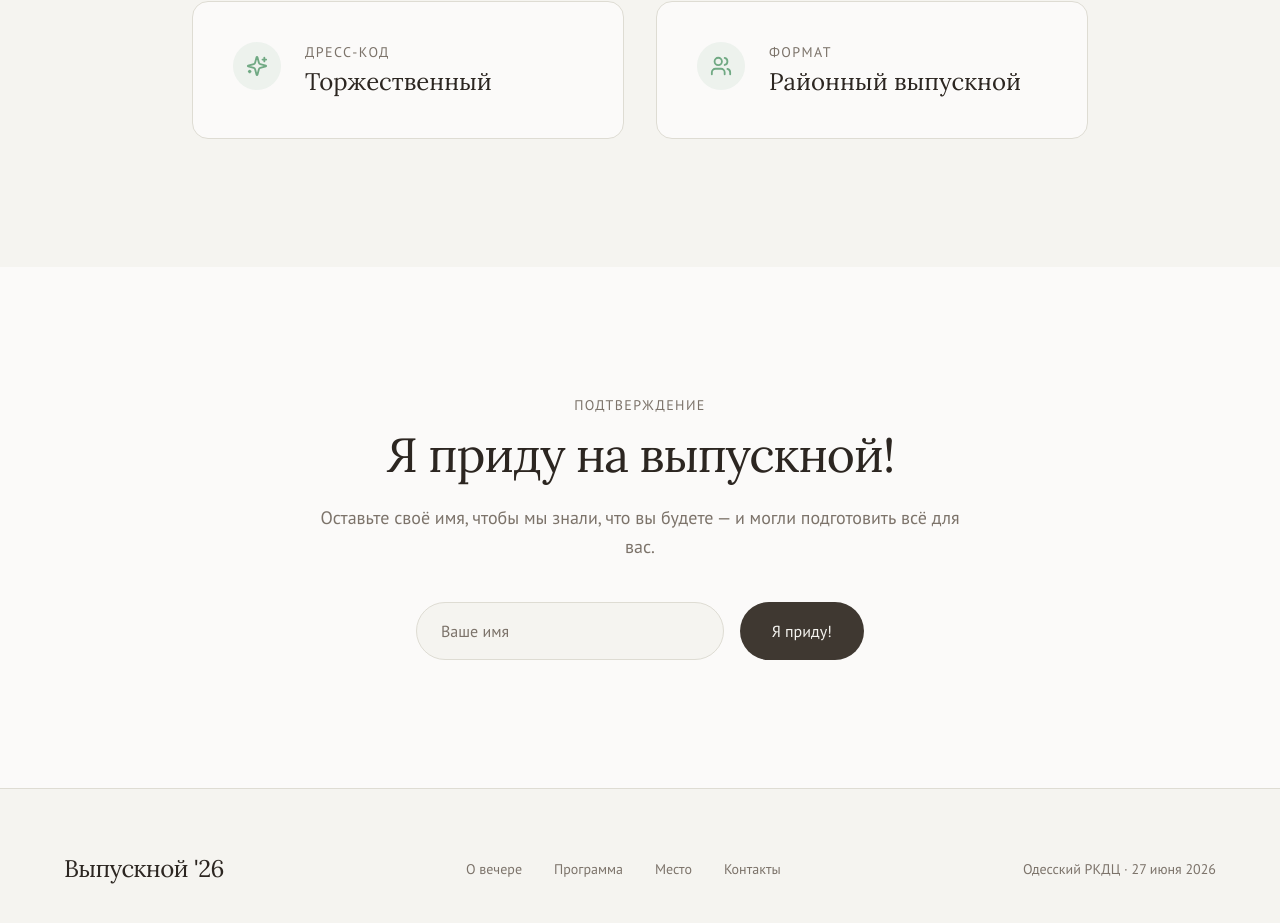
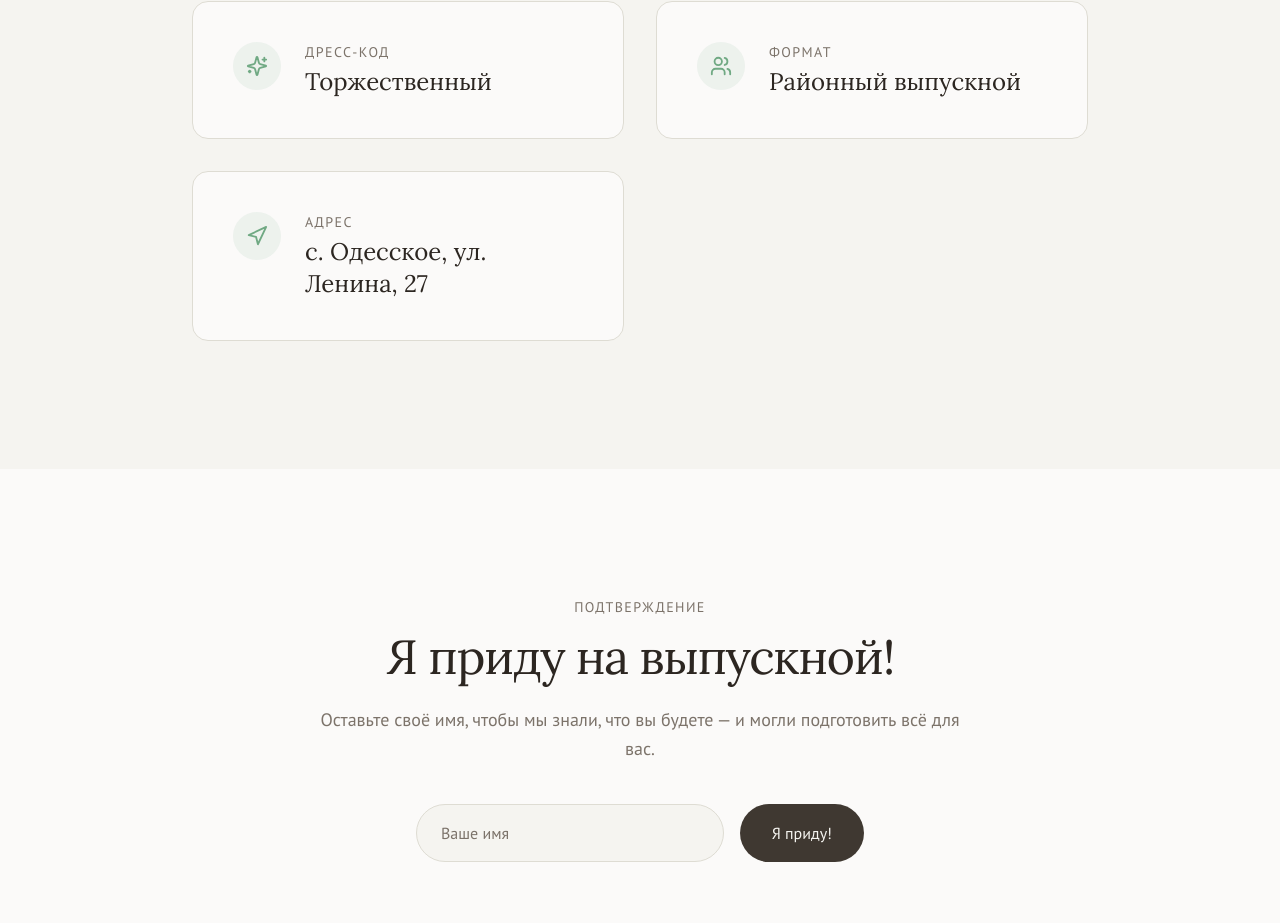
Before and after one commit to pr-poehali-dev/new-tech-initiative-19, a React (Vite) app: page / in a window 1280 px wide. Shown: the part 2241-3164 px from the top of the page. Built offline with nearby package versions, Linux system fonts and the light colour scheme.

Commit message:
feat: добавь адрес с.Одесское

```diff
--- a/src/components/Pricing.tsx
+++ b/src/components/Pricing.tsx
@@ -20,6 +20,11 @@ const details = [
     name: "Формат",
     value: "Районный выпускной",
     icon: "Users",
+  },
+  {
+    name: "Адрес",
+    value: "с. Одесское, ул. Ленина, 27",
+    icon: "Navigation",
   },
 ];
 
```
